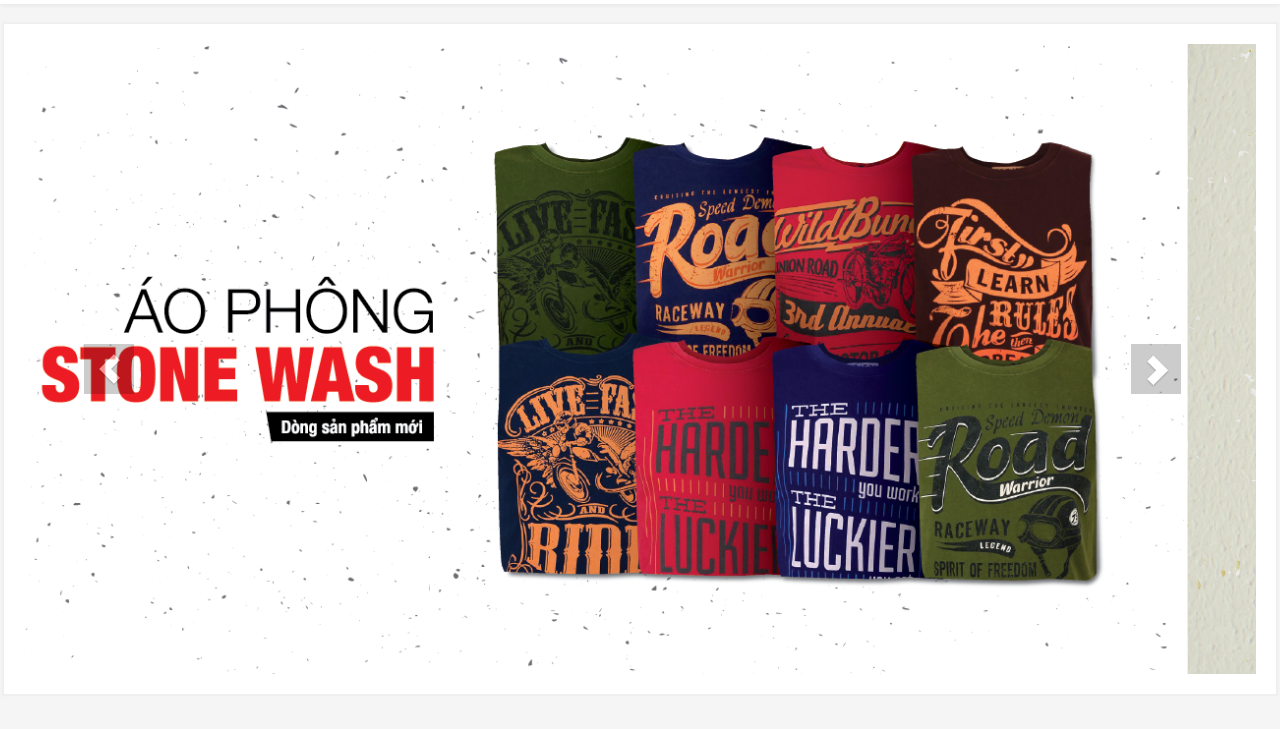
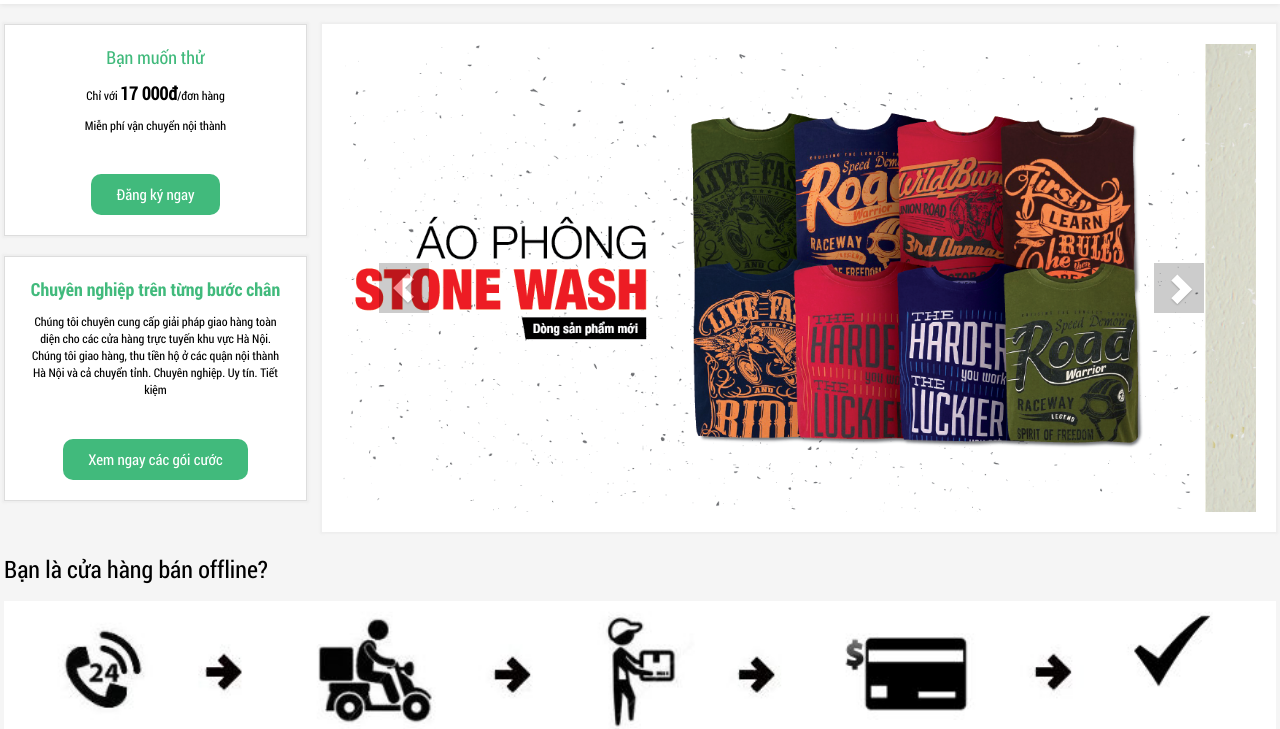
Before and after one commit to phuongthanh92/CNF, a plain HTML site: page index.html in a window 1280 px wide. Shown: the part 136-865 px from the top of the page. Drawn offline with Linux system fonts and the light colour scheme.

Commit message:
comlete index.html

```diff
--- a/css/style.css
+++ b/css/style.css
@@ -44,6 +44,7 @@ header a{
     font-size: 12px;
     font-style: italic;
     border-left: 1px solid #ffffff;
+    padding-left: 10px;
 }
 #top-links li:nth-child(3){
     padding-left: 25px;
@@ -333,3 +334,60 @@ footer .box{
     margin-top: 20px;
     margin-bottom: 20px;
 }
+
+#reges{
+    border: 1px solid #dddddd;
+    height: 100%;
+    padding: 20px;
+    margin-top: 20px;
+    margin-bottom: 20px;
+    text-align: center;
+}
+#reges p{
+    font-family: Roboto Condensed;
+}
+#reges p:first-child{
+    font-size: 18px;
+    font-family: Roboto Condensed;
+    color: #41BA7C;
+}
+#reges span{
+    font-weight: bold;
+    font-size: 18px;
+}
+
+#reges a, #info-pagket a{
+    padding: 10px 25px;
+    background: #41BA7C;
+    border-radius: 10px;
+    font-size: 15px;
+    color: #ffffff;
+    font-family: "Roboto Condensed";
+    display: inline-block;
+    margin-top: 30px;
+}
+#info-pagket{
+    border: 1px solid #dddddd;
+    height: 100%;
+    padding: 20px;
+    margin-top: 20px;
+    margin-bottom: 20px;
+    text-align: center;
+    font-family: "Roboto Condensed";
+}
+#info-pagket p:first-child{
+    font-size: 18px;
+    font-family: "Roboto Condensed Bold";
+    color: #41BA7C;
+}
+#method img{
+    width: 100%;
+}
+#method span{
+    font-size: 24px;
+    font-family: "Roboto Condensed";
+    display: block;
+    margin-bottom: 15px;
+    margin-top: 10px;
+    clear: both;
+}
--- a/index.html
+++ b/index.html
@@ -147,6 +147,23 @@
 <section>
     <div class="container">
         <div class="row">
+            <div class="col-md-3">
+                <div id="reges" class="box">
+                    <p>Bạn muốn thử</p>
+                    <p>Chỉ với <span class="bold">17 000đ</span>/đơn hàng</p>
+                    <p>Miễn phí vận chuyển nội thành</p>
+                    <a href="#">Đăng ký ngay</a>
+                </div>
+                <div id="info-pagket" class="box">
+                    <p>Chuyên nghiệp trên từng bước chân</p>
+                    <p>Chúng tôi chuyên cung cấp giải pháp giao hàng toàn diện cho các cửa hàng trực tuyến khu vực Hà Nội.
+                        Chúng tôi giao hàng, thu tiền hộ ở các quận nội thành Hà Nội và cả chuyển tỉnh.
+                        Chuyên nghiệp. Uy tín. Tiết kiệm
+                    </p>
+                    <a href="#">Xem ngay các gói cước</a>
+                </div>
+            </div>
+            <div class="col-md-9">
                 <div id="carousel" class="carousel slide box" data-ride="carousel">
                     <!-- Indicators -->
                     <ol class="carousel-indicators">
@@ -176,7 +193,11 @@
                         <span class="glyphicon glyphicon-chevron-right"></span>
                     </a>
                 </div>
-
+            </div>
+            <div id="method">
+                <span>Bạn là cửa hàng bán offline?</span>
+                <img src="images/data/offline_operations.jpg" class="img-responsive">
+            </div>
         </div>
     </div>
 </section>
@@ -222,10 +243,6 @@
                     <div id="support" class="footer-box">
                         <div class="tittle-box">Hỗ trợ</div>
                         <div class="content-box">
-                            <ul class="list-unstyled">
-                                <li>181 - Giảng Võ - Đống Đa - Hà Nội</li>
-                                <li></li>
-                            </ul>
 
                         </div>
                     </div>
```
Also changed, not shown: images/data/offline_operations.jpg (added), images/icons/icon_check_out.png, images/icons/icon_check_out_2.png, images/icons/icon_free_shipping.png, images/icons/icon_free_shipping_2.png. Lines whose indentation alone changed are shown as unchanged.
